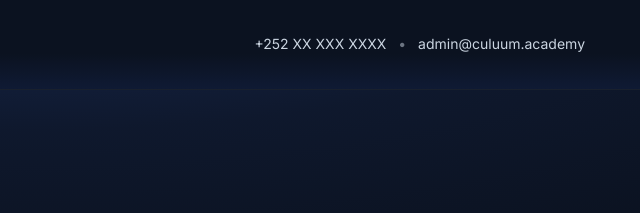
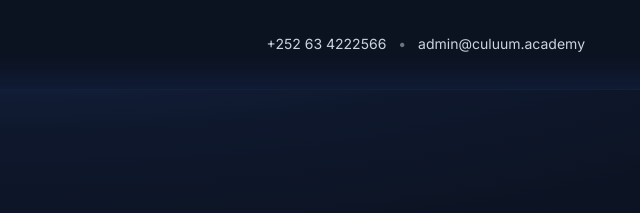
Before and after one commit to culuumacademy/registration, a plain HTML site: page index.html in a window 1280 px wide. Shown: the top 213 px of the page, 615-1255 px from the left. Drawn offline with Linux system fonts and the light colour scheme.

Commit message:
Update index.html

```diff
--- a/index.html
+++ b/index.html
@@ -27,7 +27,7 @@
           </div>
         </div>
         <div class="contact">
-          <a class="contact-link" href="tel:+252000000000">+252 XX XXX XXXX</a>
+          <a class="contact-link" href="tel:+252000000000">+252 63 4222566</a>
           <span class="divider" aria-hidden="true">•</span>
           <a class="contact-link" href="mailto:admin@culuum.academy"
             >admin@culuum.academy</a
```
